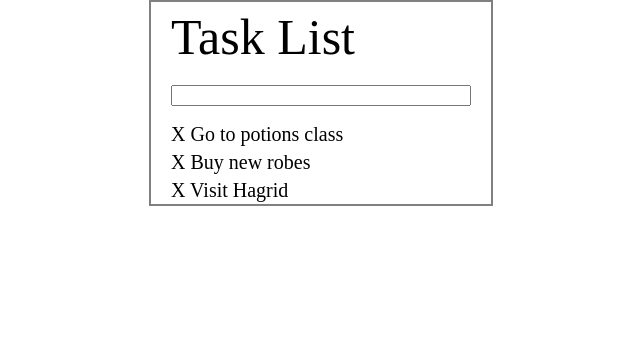
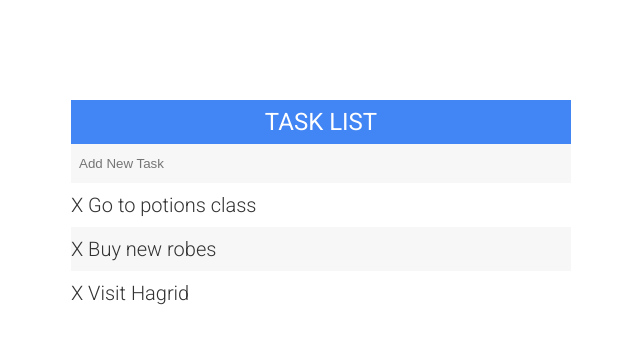
Before and after one commit to kedarjoyner/task-list-udemy, a website: page index.html in a window 1280 px wide. Shown: the whole page, without its empty margins (319-959 px from the left). Drawn offline with Linux system fonts and the light colour scheme.

Commit message:
add padding to lis and change color

```diff
--- a/assets/js/script.js
+++ b/assets/js/script.js
@@ -1,7 +1,8 @@
 
 
 // Check off specific todos by clicking
-$("li").click(function(){
+// When li is clicked inside ul, run code
+$("ul").on("click", "li", function(){
   var element = $(this);
   // effect only li that was clicked, hence "this"
   element.toggleClass("completed");
@@ -9,9 +10,9 @@ $("li").click(function(){
 
 // Click on X to delete todo
 // event tells span not to bubble up
-$("span").click(function(event){
+$("ul").on("click", "span", function(event){
   var element = $(this);
-  // parent gives us the li
+  // parent() gives us the li
   // fadeOut needs callback function of remove in order
   // to remove li after it fades out
   element.parent().fadeOut(500, function(){
@@ -24,8 +25,15 @@ $("span").click(function(event){
 // Add click listener to input
 // event holds all the info about the keypress
 $("input[type=text]").keypress(function(event){
+
   // which refers to code of key that was pressed
   if(event.which === 13) {
-    console.log("enter!");
+
+    // grabs new task text from input
+    var newTask = $(this).val();
+
+    // empties input value
+    var emptyInput = $(this).val("");
+    $("ul").append("<li><span>X</span> " + newTask + "</li>");
   }
 });
--- a/assets/sass/_base.scss
+++ b/assets/sass/_base.scss
@@ -1,3 +1,14 @@
+
+// color variables
+$gray: #f7f7f7;
+$blue: #4285f4;
+$black: #323232;
+
+// font weight:
+$light: 300;
+$normal: 400;
+$bold: 500;
+$extraBold: 700;
 
 // set base font size
 
@@ -17,19 +28,11 @@ html {
   }
 }
 
-// Modules scale with document
-
-.header {
-  font-size: 2.5rem;
-}
-.footer {
-  font-size: 0.75;
-}
-
 // headers
 
 h1 {
   font-size: 3em;
+  font-weight: $normal;
 }
 
 h2 {
@@ -40,6 +43,18 @@ h3 {
   font-size: 2em;
 }
 
-body, .header {
+body {
+  font-family: "Roboto", Helvetica, Arial, sans-serif;
   line-height: 1.4em;
+  color: $black;
+  font-weight: $light;
 }
+
+// Modules scale with document
+
+.header {
+  font-size: 1.2rem;
+}
+.footer {
+  font-size: 0.75;
+}
--- a/assets/sass/main.scss
+++ b/assets/sass/main.scss
@@ -7,15 +7,37 @@
 @import "compass/css3";
 @import "base";
 
+
 #container {
-  max-width: 300px;
-  border: 2px solid gray;
-  padding: 0 1em;
-  margin: 0 auto;
+  max-width: 500px;
+  height: auto;
+  // @include box-shadow(0 0 3px rgba(0, 0, 0, 0.1));
+  margin: 100px auto;
+  // border: 1px solid $gray;
+
+  h1 {
+    margin: 0;
+    color: white;
+    background-color: $blue;
+    text-align: center;
+    text-transform: uppercase;
+    padding: 8px 0;
+  }
   #input-box {
-    margin: 1em 0;
+    margin: 0;
+    background-color: $gray;
     width: 100%;
+    padding: 12px 8px;
+    border: 0;
+    outline: none;
    @include box-sizing(border-box);
+  }
+  li {
+    padding: 8px 0;
+    background-color: white;
+    &:nth-child(2n) {
+      background-color: $gray;
+    }
   }
 }
 
--- a/index.html
+++ b/index.html
@@ -1,6 +1,7 @@
 <!DOCTYPE html>
 <html lang="en">
 <head>
+  <link href='https://fonts.googleapis.com/css?family=Roboto:300,400,500,700' rel='stylesheet' type='text/css'>
   <link rel="stylesheet" href="assets/css/main.css" media="screen" title="no title" charset="utf-8">
   <meta charset="UTF-8">
   <title>To-Do List</title>
@@ -8,15 +9,17 @@
 <body>
 
 <div id="container">
+    <h1 class="header">Task List</h1>
+
   <div class="content-wrap">
-    <h1 class="header">Task List</h1>
-    <input type="text" id="input-box"/>
+    <input type="text" id="input-box" placeholder="Add New Task"/>
     <ul>
       <li><span>X</span> Go to potions class</li>
       <li><span>X</span> Buy new robes</li>
       <li><span>X</span> Visit Hagrid</li>
     </ul>
-  </div>
+    </div>
+
 </div>
 
 
```
Also changed, not shown: assets/css/main.css.
